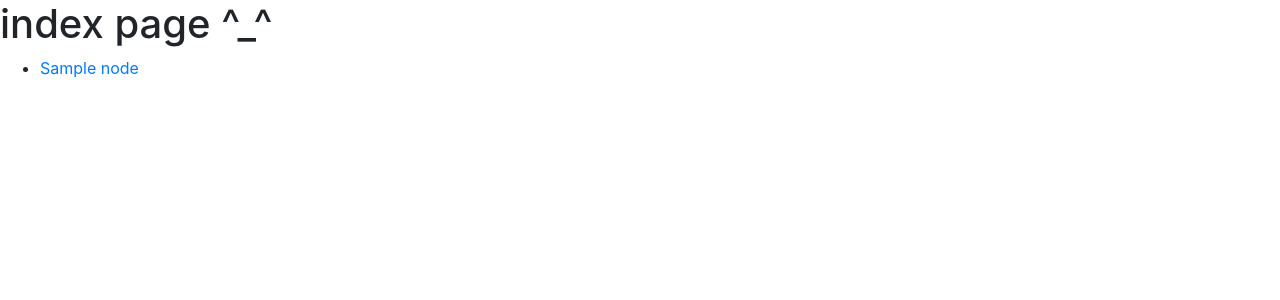
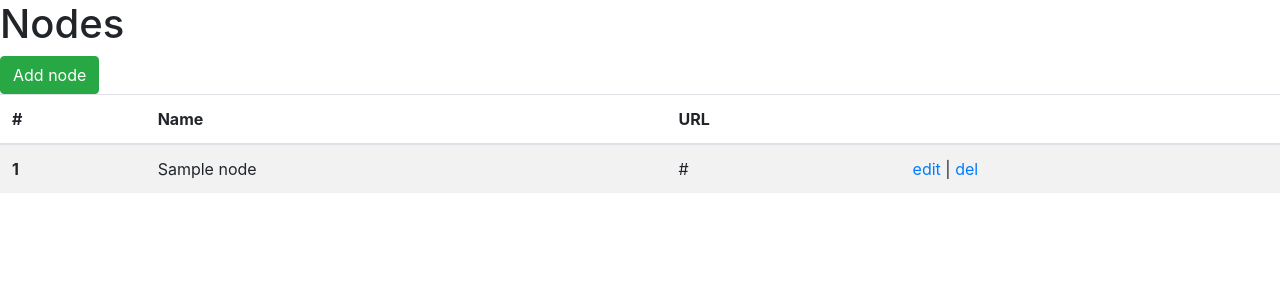
Before and after one commit to vbondarevsky/hydra, a Python web app: template hydra/templates/nodes.html in a window 1280 px wide. Shown: the top 300 px of the page. Run offline with Jinja, Linux system fonts and the light colour scheme; the template is opened without the code that fills it: most values are stand-ins (such as "Sample title", 1, 10 or a date in 2020); some libraries are stand-ins or nearby versions.

Commit message:
Nodes UI

```diff
--- a/hydra/routes.py
+++ b/hydra/routes.py
@@ -9,6 +9,7 @@ PROJECT_ROOT = pathlib.Path(__file__).parent
 def setup_routes(app):
     app.router.add_get("/", index)
     app.router.add_get("/node/{node_id}", node_detail, name="node_detail")
+    app.router.add_get("/node/add", node_detail, name="node_add")
     setup_static_routes(app)
 
 
--- a/hydra/templates/nodes.html
+++ b/hydra/templates/nodes.html
@@ -1,11 +1,31 @@
 {% extends "base.html" %}
 
-{% set title = "index page ^_^" %}
+{% set title = "Nodes" %}
 
 {% block content %}
-    <ul>
-        {% for node in nodes %}
-        <li><a href="{{ url('node_detail', node_id=node['id']) }}">{{ node['name'] }}</a></li>
-        {% endfor %}
-    </ul>
+<form action="{{ url('node_add') }}" method="get">
+    <button type="submit" class="btn btn-success">Add node</button>
+</form>
+
+<table class="table table-striped table-hover">
+    <thead>
+    <tr>
+        <th scope="col">#</th>
+        <th scope="col">Name</th>
+        <th scope="col">URL</th>
+        <th scope="col"></th>
+    </tr>
+    </thead>
+    <tbody>
+    {% for node in nodes %}
+    <tr>
+        <th scope="row">{{ loop.index }}</th>
+        <td>{{ node['name'] }}</td>
+        <td>{{ node['url'] }}</td>
+        <td><a href="{{ url('node_detail', node_id=node['id']) }}">edit</a> | <a
+                href="{{ url('node_detail', node_id=node['id']) }}">del</a></td>
+    </tr>
+    {% endfor %}
+    </tbody>
+</table>
 {% endblock %}
```
